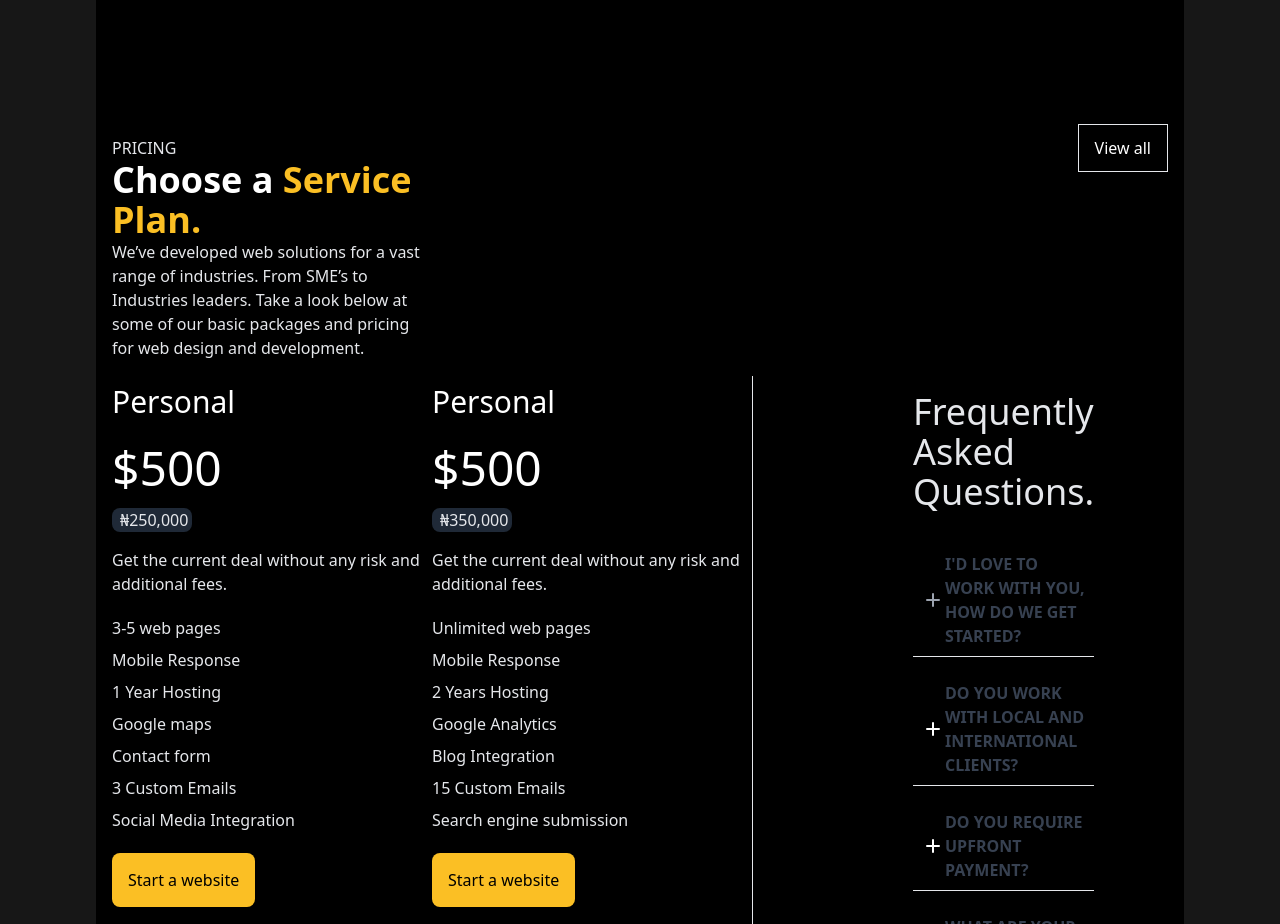
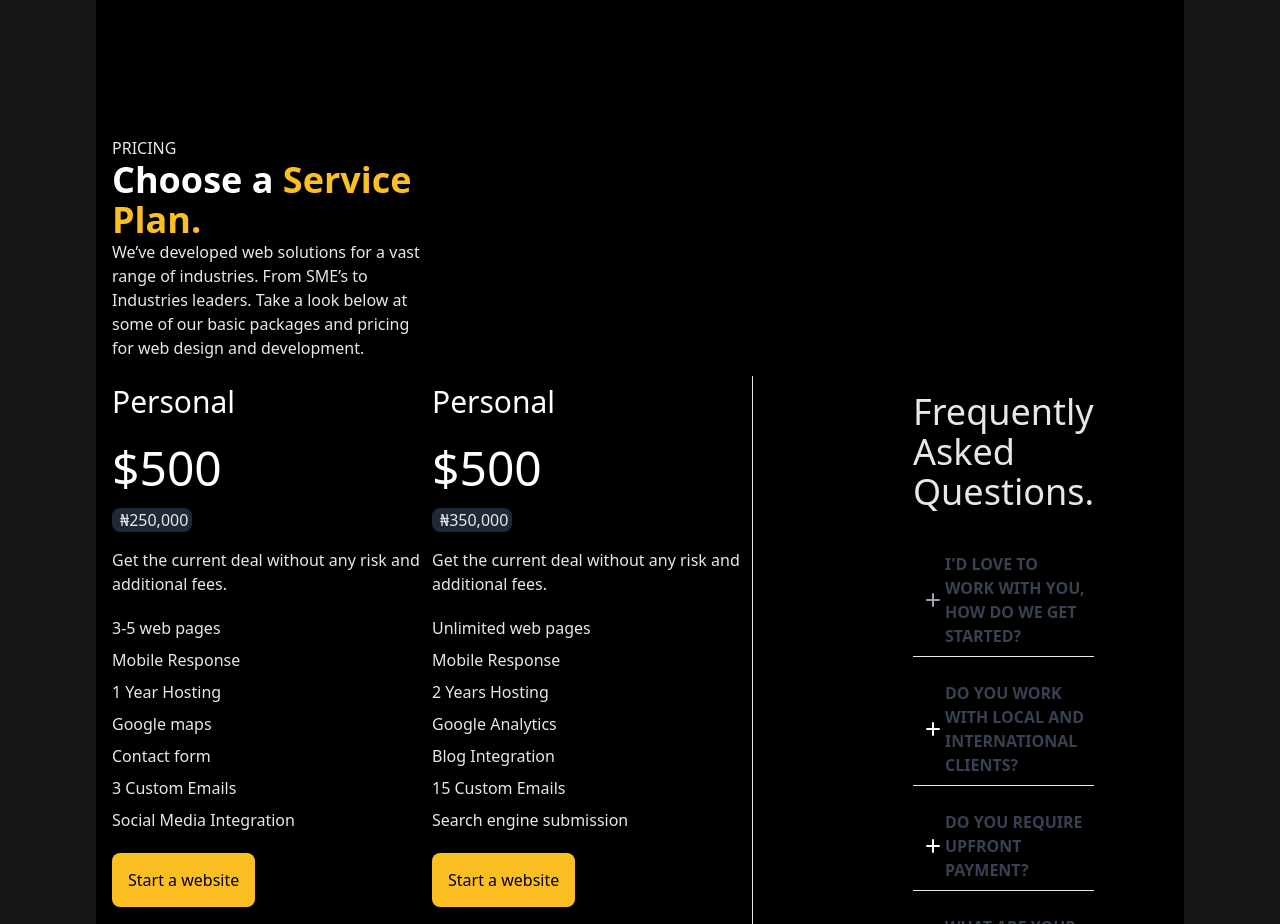
Before and after one commit to Quadri-Ian/hobbtech-clone, a website: page index.html in a window 1280 px wide. Shown: the part 2940-3864 px from the top of the page. Drawn offline with nearby package versions, Linux system fonts and the light colour scheme; files that its build step writes are made by us from their sources.

Commit message:
Update index.html

```diff
--- a/index.html
+++ b/index.html
@@ -45,7 +45,7 @@
                 pricing for web design and development.</p>
         </div>
         <div>
-            <a href="#" class="p-3 px-4 text-white border hover:opacity-25 hover:duration-700">View all</a>
+            <a href="#" class="p-3 px-4 text-white border hover:opacity-25 hover:duration-700 sm:hidden">View all</a>
         </div>
     </div>
 
```
